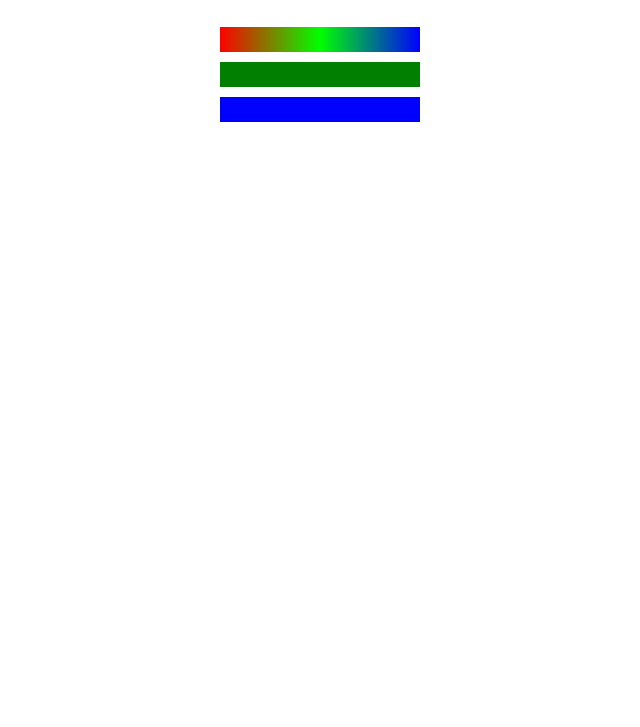
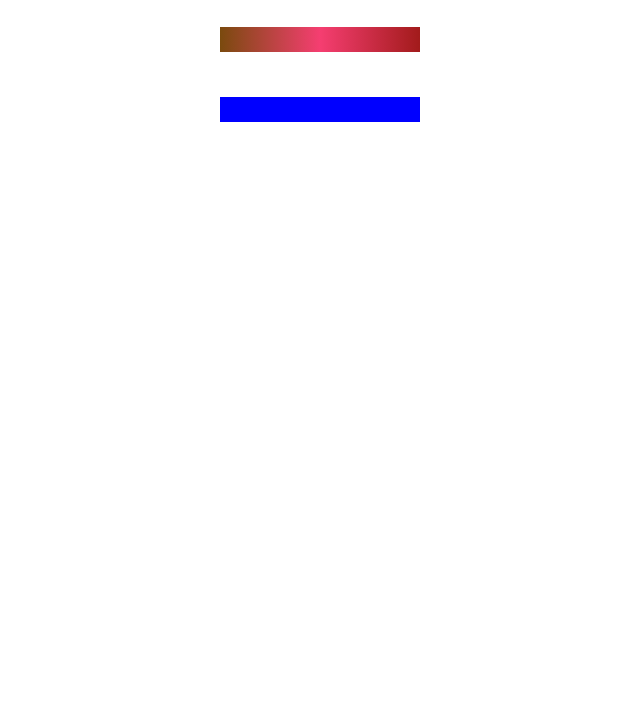
Before and after one commit to Okubasufrank/Color-Makers, a plain HTML site: page index.html in a window 1280 px wide. Shown: the part 73-800 px from the top of the page, without its empty margins (320-960 px from the left). Drawn offline with Linux system fonts and the light colour scheme.

Commit message:
using hex code for linear gradient on .green class

```diff
--- a/stye.css
+++ b/stye.css
@@ -9,11 +9,11 @@ h1 {
 }
 
 .red {
-    background : linear-gradient(90deg, rgb(255, 0, 0)0%, rgb(0, 255, 0)50%, rgb(0, 0, 255)100%);
+    background : linear-gradient(90deg, rgb(122, 74, 14)0%, rgb(245, 62, 113)50%, rgb(162, 27, 27)100%);
 }
 
 .green {
-    background-color: #007F00;
+    background: linear-gradient(180deg, #55680D);
 }
 
 .blue {
```
